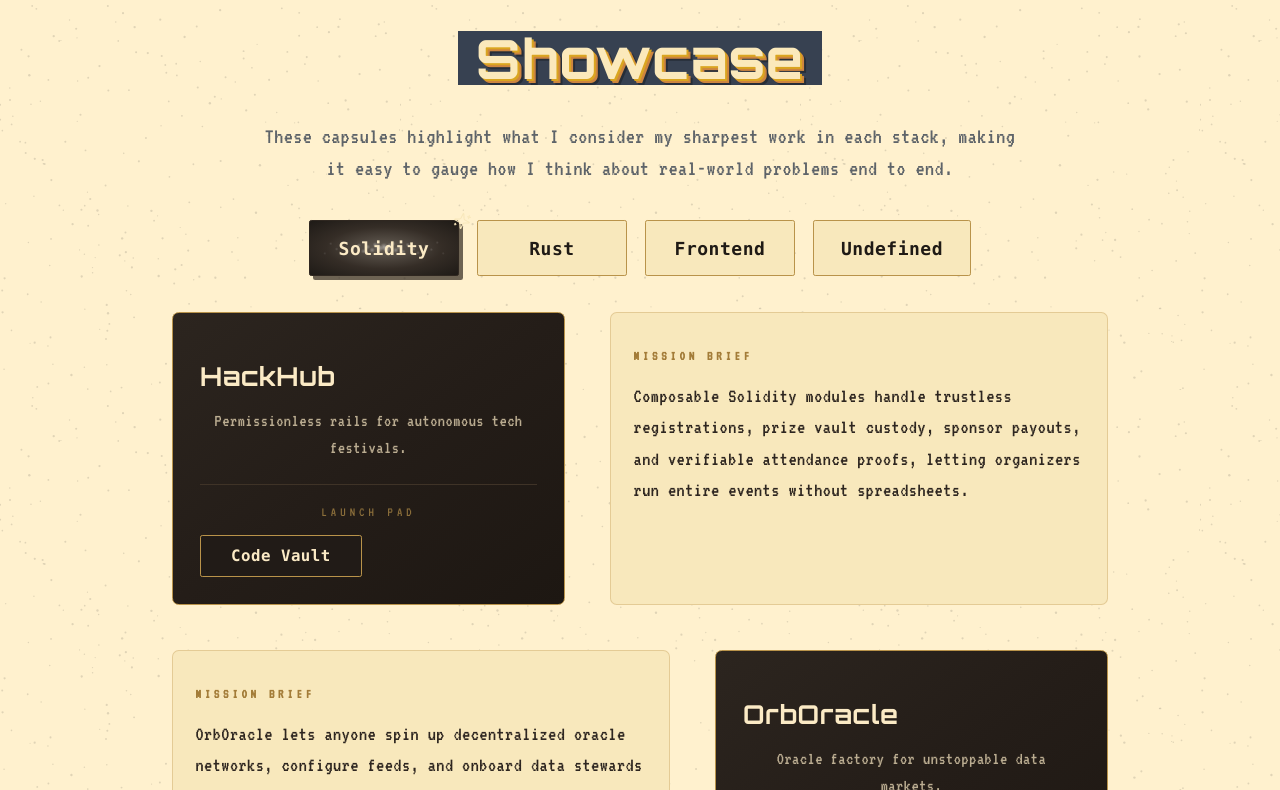
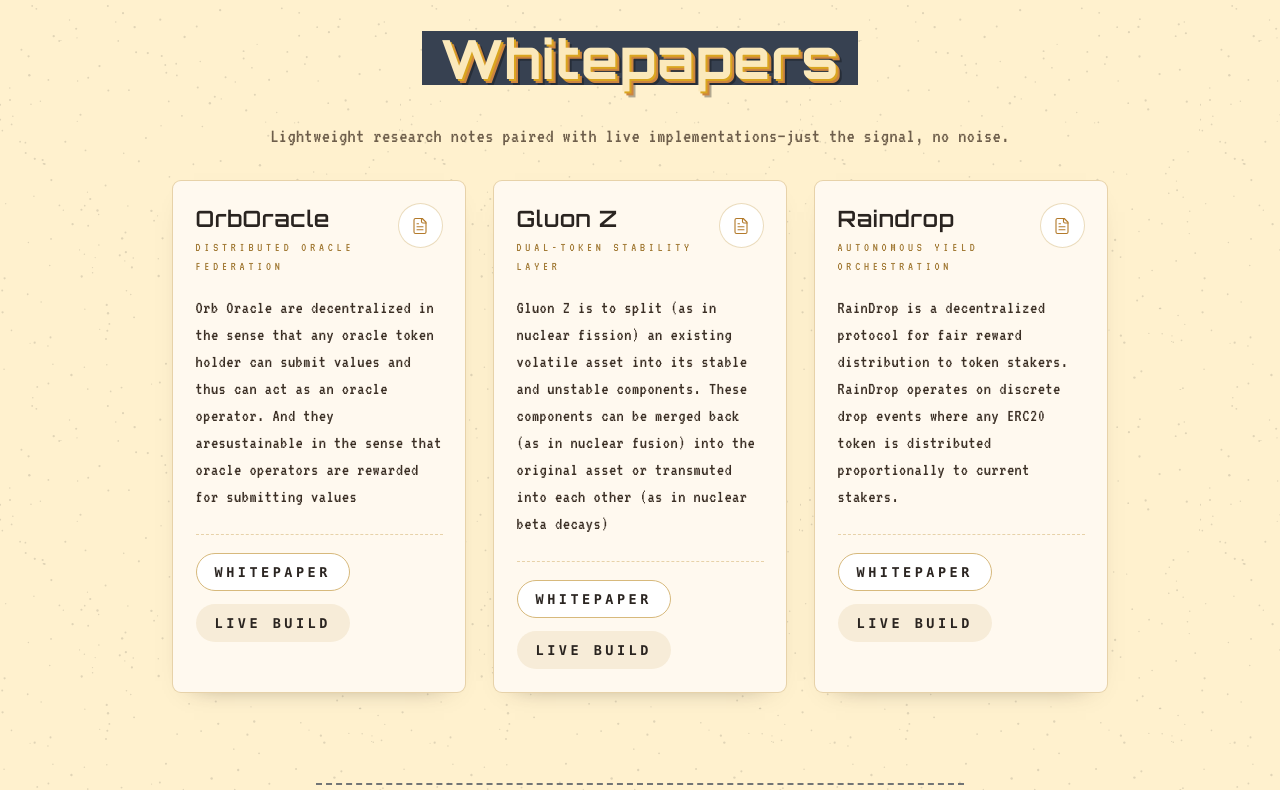
Before and after one commit to DengreSarthak/Portfolio, a Next.js app: page /Portfolio/ in a window 1280 px wide. Shown: the part 2810-3600 px from the top of the page. Built offline with nearby package versions, Linux system fonts and the light colour scheme.

Commit message:
Added whitepaper section

```diff
--- a/src/app/page.tsx
+++ b/src/app/page.tsx
@@ -10,6 +10,8 @@ import { Hero } from "@/components/hero"
 import { Navbar } from "@/components/navbar"
 import { LoadingScreen } from "@/components/loading-screen"
 import { Divider } from "@/components/divider"
+ import { Whitepapers } from "@/components/whitepapers"
+
 
 export default function Home() {
   const [isLoading, setIsLoading] = useState(true)
@@ -54,6 +56,8 @@ export default function Home() {
           <Divider />
           <Achievements />
           <Divider />
+          <Whitepapers />
+          <Divider />
           <Showcase />
           <Divider />
           <Bootcamps />
--- a/src/components/showcase.tsx
+++ b/src/components/showcase.tsx
@@ -21,6 +21,7 @@ const projects = [
     shortDescription: "Composable Solidity modules handle trustless registrations, prize vault custody, sponsor payouts, and verifiable attendance proofs, letting organizers run entire events without spreadsheets.",
     capsuleTagline: "Permissionless rails for autonomous tech festivals.",
     githubLink: "https://github.com/StabilityNexus/HackHub-Solidity",
+    demoLink: "https://hackhub.stability.nexus/",
   },
   {
     title: "OrbOracle",
@@ -29,6 +30,7 @@ const projects = [
     shortDescription: "OrbOracle lets anyone spin up decentralized oracle networks, configure feeds, and onboard data stewards without relying on a centralized middleman, so builders can price assets the moment they launch.",
     capsuleTagline: "Oracle factory for unstoppable data markets.",
     githubLink: "https://github.com/StabilityNexus/OrbOracle-Solidity",
+    demoLink: "https://orb-oracle.stability.nexus/",
   },
   {
     title: "HodlCoin",
@@ -67,12 +69,12 @@ const projects = [
     demoLink: "https://inco-richi.vercel.app/",
   },
   {
-    title: "OraclePoster",
+    title: "P.A.T",
     category: "Undefined",
     year: "2025",
-    shortDescription: "OraclePoster ships as a simple Docker script that anyone can run to push asset prices on-chain, making it the go-to helper service for OrbOracle deployments.",
-    capsuleTagline: "Autonomous courier for mission-critical price feeds.",
-    githubLink: "https://github.com/DjedAlliance/Oracle-Backend",
+    shortDescription: "is built on top of Uniswap v4 and its hook system, which we use as the execution layer for swaps. We override Uniswap’s default curve-based pricing with custom curve logic and introduce an asynchronous, batch-based swap model implemented via hooks.",
+    capsuleTagline: "Proprietary Automated Market Maker launchpad built on top of Uniswap V4 using TEEs.",
+    githubLink: "https://github.com/DengreSarthak/p.a.t",
   },
 ];
 
--- /dev/null
+++ b/src/components/whitepapers.tsx
@@ -0,0 +1,102 @@
+"use client";
+
+import Link from "next/link";
+import { motion } from "framer-motion";
+import { FileText } from "lucide-react";
+
+const whitepapers = [
+  {
+    title: "OrbOracle",
+    focus: "Distributed oracle federation",
+    summary:
+      "Orb Oracle are decentralized in the sense that any oracle token holder can submit values and thus can act as an oracle operator. And they aresustainable in the sense that oracle operators are rewarded for submitting values",
+    whitepaper: "https://drive.google.com/file/d/12A6fDPXgAk5za9b3bESfMH7k08yMcaoy/view?usp=sharing",
+    Implementation: "https://orb-oracle.stability.nexus/",
+  },
+  {
+    title: "Gluon Z",
+    focus: "Dual-token stability layer",
+    summary:
+      "Gluon Z is to split (as in nuclear fission) an existing volatile asset into its stable and unstable components. These components can be merged back (as in nuclear fusion) into the original asset or transmuted into each other (as in nuclear beta decays)",
+    whitepaper: "https://eprint.iacr.org/2025/1372",
+    Implementation: "https://evm.gluon.stability.nexus/",
+  },
+  {
+    title: "Raindrop",
+    focus: "Autonomous yield orchestration",
+    summary:
+      "RainDrop is a decentralized protocol for fair reward distribution to token stakers. RainDrop operates on discrete drop events where any ERC20 token is distributed proportionally to current stakers.",
+    whitepaper: "https://drive.google.com/file/d/1QYiRlj3Q6ef57qblbbHmKaDgF5j9d8g9/view?usp=sharing",
+    Implementation: "https://stabilitynexus.github.io/RainDrop-Frontend/",
+  },
+];
+
+export function Whitepapers() {
+  return (
+    <section id="whitepapers" className="py-4 sm:py-6 md:py-8">
+      <motion.div
+        initial={{ opacity: 0 }}
+        whileInView={{ opacity: 1 }}
+        viewport={{ once: true }}
+      >
+        <div className="section-title">
+          <h2>Whitepapers</h2>
+        </div>
+
+        <p className="mx-auto mb-6 max-w-3xl text-center text-sm sm:text-base md:text-lg text-[#4a3a2b] opacity-80">
+          Lightweight research notes paired with live implementations—just the signal, no noise.
+        </p>
+
+        <div className="grid gap-5 sm:gap-6 md:grid-cols-2 lg:grid-cols-3">
+          {whitepapers.map((paper, index) => (
+            <motion.article
+              key={paper.title}
+              initial={{ opacity: 0, y: 24 }}
+              whileInView={{ opacity: 1, y: 0 }}
+              viewport={{ once: true }}
+              transition={{ delay: index * 0.08 }}
+              className="h-full"
+            >
+              <div className="flex h-full flex-col rounded-lg border border-[#d7b97c]/60 bg-[#fff9ef] p-5 text-left text-[#2a2420] shadow-[0_10px_26px_-22px_rgba(47,39,32,0.7)] transition-transform duration-200 hover:-translate-y-0.5">
+                <div className="flex items-start justify-between gap-4">
+                  <div>
+                    <h3 className="text-lg font-semibold text-[#2a2420] sm:text-xl">{paper.title}</h3>
+                    <p className="mt-1 text-[0.7rem] uppercase tracking-[0.3em] text-[#a37c38]">
+                      {paper.focus}
+                    </p>
+                  </div>
+                  <span className="inline-flex h-10 w-10 flex-shrink-0 items-center justify-center rounded-full border border-[#d7b97c]/50 bg-white text-[#b37a2b]">
+                    <FileText size={18} strokeWidth={1.5} />
+                  </span>
+                </div>
+
+                <p className="mt-4 text-sm leading-relaxed text-[#3b2f25] sm:text-base">
+                  {paper.summary}
+                </p>
+
+                <div className="mt-5 flex flex-wrap gap-3 border-t border-dashed border-[#d7b97c]/60 pt-4">
+                  <Link
+                    href={paper.whitepaper}
+                    className="inline-flex items-center justify-center rounded-full border border-[#d7b97c] bg-white px-4 py-2 text-xs font-semibold uppercase tracking-[0.26em] text-[#2a2420] transition-colors hover:bg-[#f4e5c3]"
+                    target="_blank"
+                    rel="noreferrer"
+                  >
+                    Whitepaper
+                  </Link>
+                  <Link
+                    href={paper.Implementation}
+                    className="inline-flex items-center justify-center rounded-full border border-transparent bg-[#d7b97c]/20 px-4 py-2 text-xs font-semibold uppercase tracking-[0.26em] text-[#2a2420] transition-colors hover:bg-[#d7b97c]/30"
+                    target="_blank"
+                    rel="noreferrer"
+                  >
+                    Live Build
+                  </Link>
+                </div>
+              </div>
+            </motion.article>
+          ))}
+        </div>
+      </motion.div>
+    </section>
+  );
+}
```
